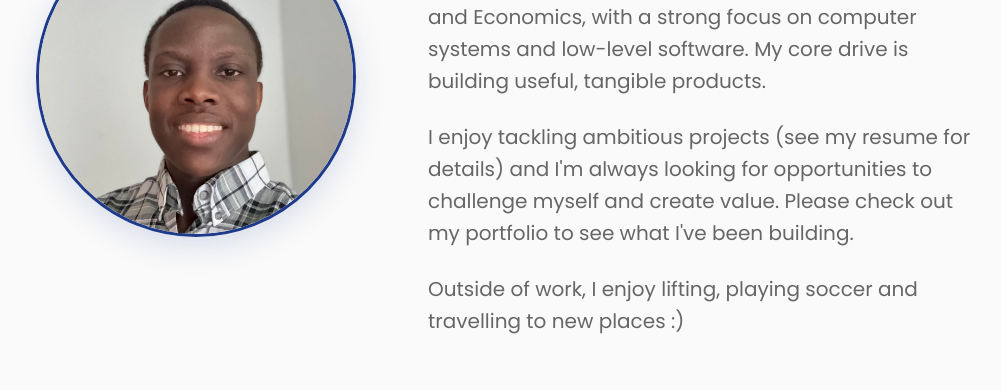
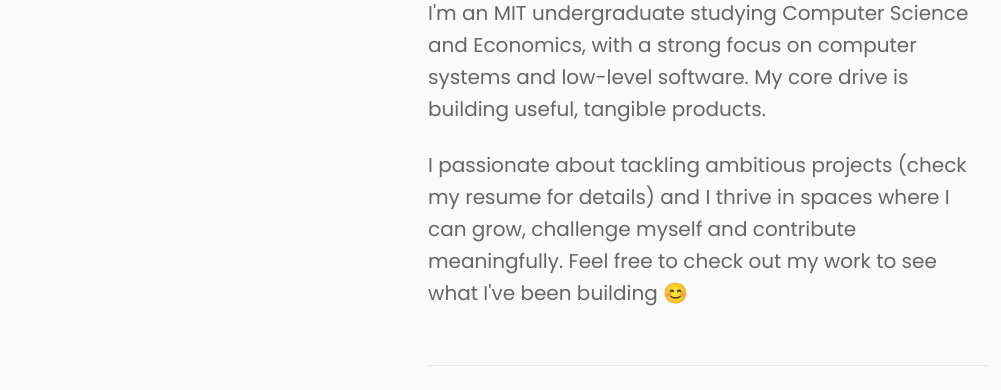
Before and after one commit to Ayebare-R/Ayebare-R.github.io, a plain HTML site: page index.html in a window 1280 px wide. Shown: the part 227-617 px from the top of the page, without its empty margins (132-1133 px from the left). Drawn offline with Linux system fonts and the light colour scheme.

Commit message:
Update index.html
Change 3

```diff
--- a/index.html
+++ b/index.html
@@ -41,7 +41,7 @@
     <!-- Profile Section -->
     <section id="profile">
         <div class="profile-container">
-            <div class="profile-pic-container">
+            <div class="profile-pic-container
                 <img src="assets/photo.jpeg" alt="Richard Ayebare" class="profile-pic">
             </div>
             <div class="profile-content">
@@ -54,12 +54,9 @@
                         My core drive is building useful, tangible products.
                     </p>
                     <p class="profile-paragraph">
-                        I enjoy tackling ambitious projects (see my resume for details) and
-                        I'm always looking for opportunities to challenge myself and create value.
-                        Please check out my portfolio to see what I've been building.
-                    </p>
-                    <p class="profile-paragraph">
-                        Outside of work, I enjoy lifting, playing soccer and travelling to new places :)
+                        I passionate about tackling ambitious projects (check my resume for details)
+                        and I thrive in spaces where I can grow, challenge myself and contribute meaningfully.
+                        Feel free to check out my work to see what I've been building 😊
                     </p>
                 </div>
                 <div class="contact-section">
```
